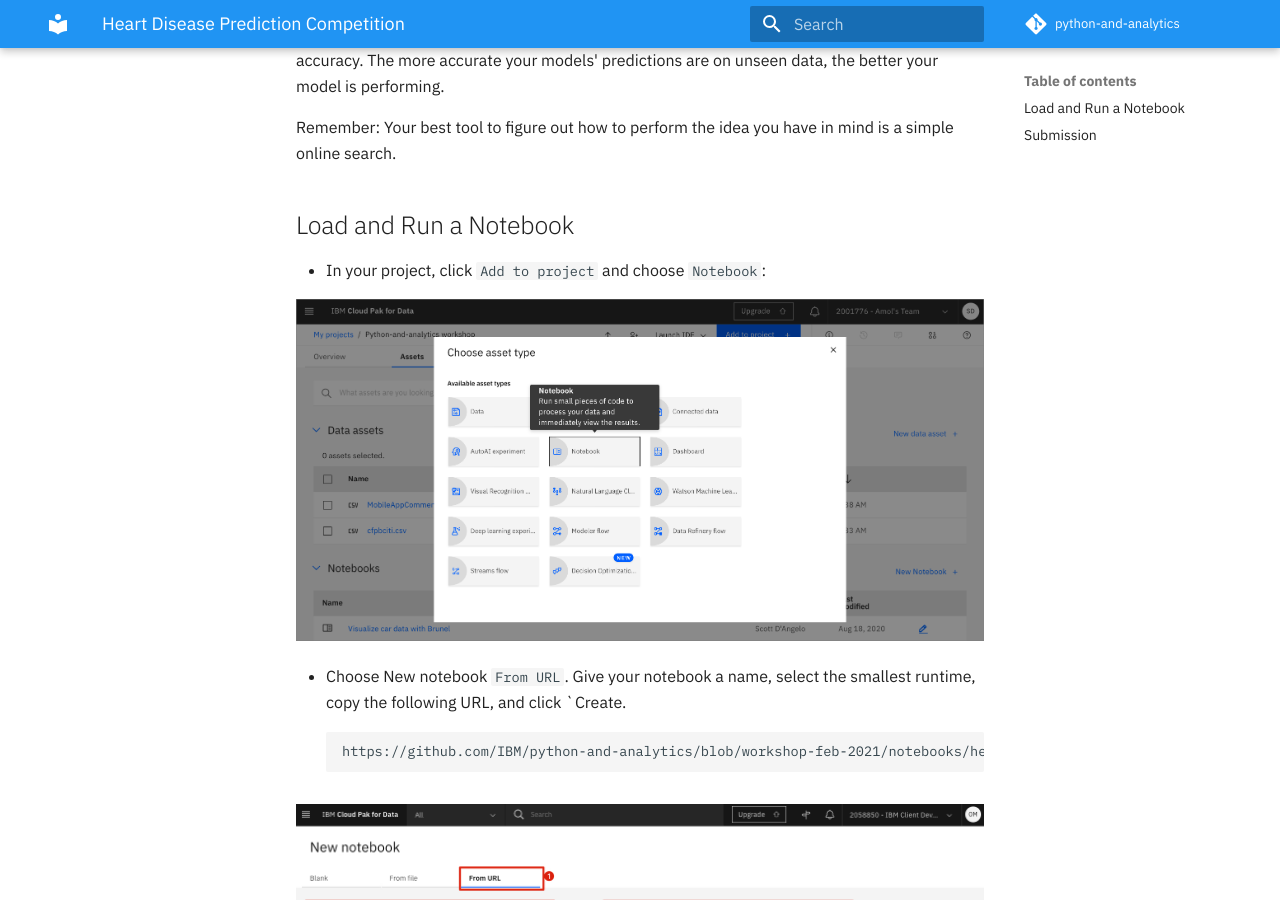
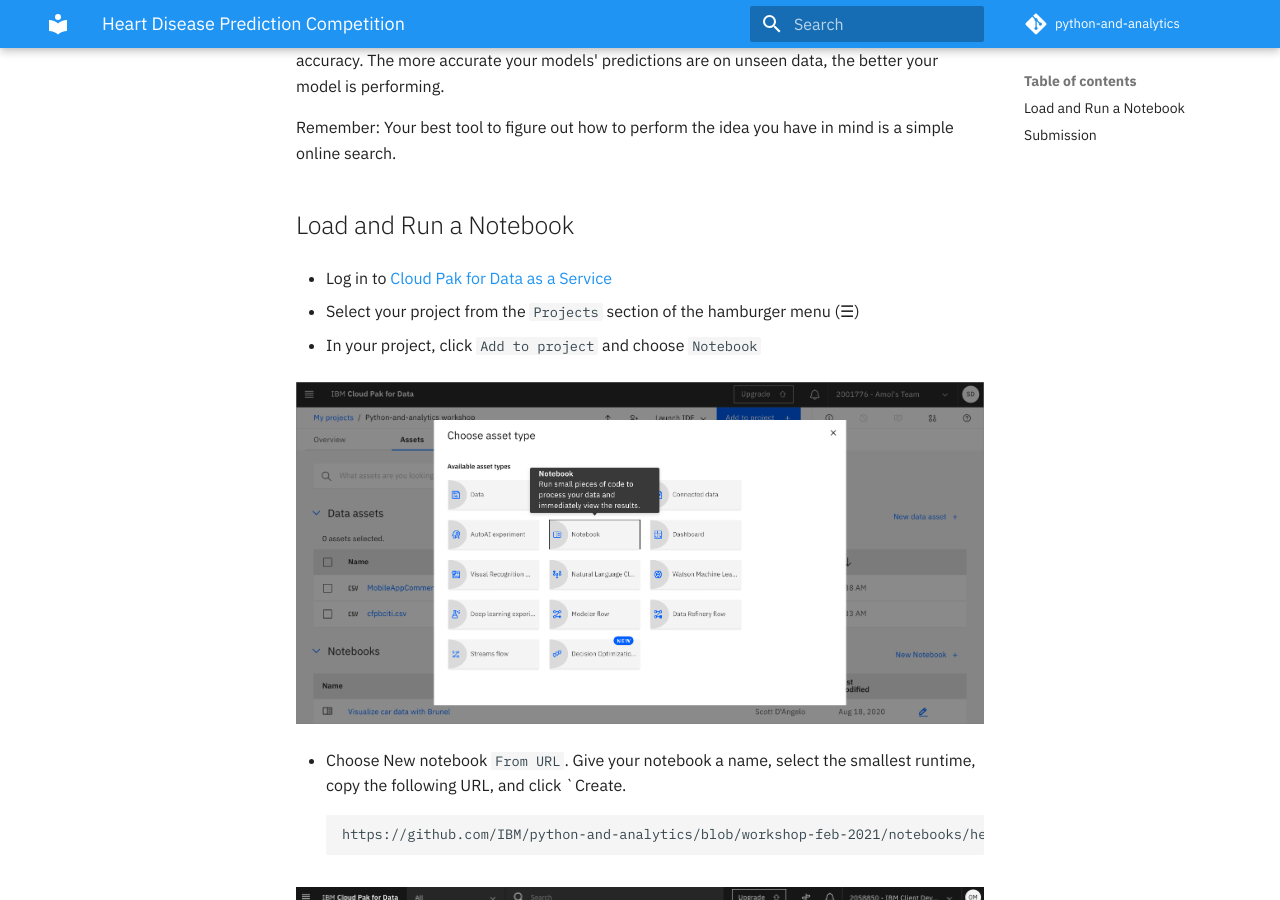
Before and after one commit to IBM/python-and-analytics, an MkDocs documentation site: the page built from docs/heart-disease-competition/README.md, in a window 1280 px wide and 900 px high, scrolled down 365 px. Built offline with MkDocs 1.6.1 and Material for MkDocs 9.7.7, drawn with Linux system fonts in a browser that asks for light colours; comment, search, counter and statistics services are not loaded.

Commit message:
Added link to CP4D in the Hackathon docs.

```diff
--- a/docs/heart-disease-competition/README.md
+++ b/docs/heart-disease-competition/README.md
@@ -10,7 +10,11 @@ Remember: Your best tool to figure out how to perform the idea you have in mind
 
 ## Load and Run a Notebook
 
-* In your project, click `Add to project` and choose `Notebook`:
+* Log in to [Cloud Pak for Data as a Service](https://dataplatform.cloud.ibm.com/)
+
+* Select your project from the `Projects` section of the hamburger menu (☰)
+
+* In your project, click `Add to project` and choose `Notebook`
 
 ![Add notebook](../assets/images/setup/cpd-add-notebook.png)
 
```
